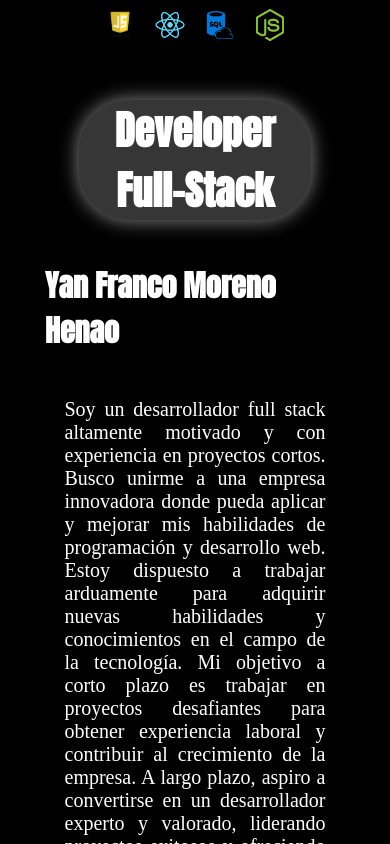
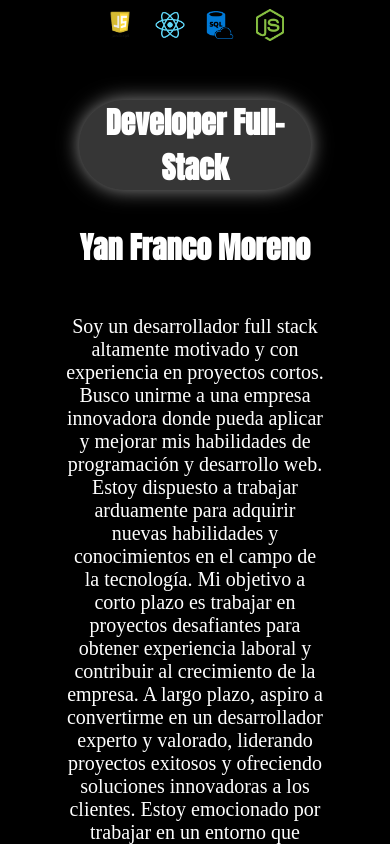
Before and after one commit to YanMFranco/PortafolioF, a React (Vite) app: page / in a window 390 px wide. Shown: the top 844 px of the page. Built offline with nearby package versions, Linux system fonts and the light colour scheme.

Commit message:
correcciones generales

```diff
--- a/src/components/Experiencias.jsx
+++ b/src/components/Experiencias.jsx
@@ -14,7 +14,7 @@ const Experiencias = () => {
             <div className="item2">
                 <h3>APLISALUD S.A</h3>
                 <p> Como Asistente de sistemas en APLISALUD, Colombia, tuve la oportunidad de trabajar en el area de sistema, donde mi funcion principal era dar el soporte tecnico y mantenimiento a los equipos de la empresa,
-                    aúnque esta experiencia no tuvo nada que ver con el desarrollo web, fue aqui donde inicio mi amor por la tecnologia y gracias al ambiente laboral encoentre un gusto particular por la programacion, de como funcionaba nuestros sistemas, de como se desarrolla una pagina web.
+                    aúnque esta experiencia no tuvo nada que ver con el desarrollo web, fue aqui donde inicio mi amor por la tecnologia y gracias al ambiente laboral encontre un gusto particular por la programacion, de como funcionaba nuestros sistemas, de como se desarrolla una pagina web.
                 </p>
             </div>
             <div className="item3">
--- a/src/components/Inicio.jsx
+++ b/src/components/Inicio.jsx
@@ -6,13 +6,11 @@ const Inicio = () => {
         <div id="inicio" className="container-Inicio">
             <div className="item1">
                 <h2>Developer Full-Stack</h2>
-                <h1>Yan Franco Moreno Henao</h1>
+                <h1>Yan Franco Moreno</h1>
                 <p>
                     Soy un desarrollador full stack altamente motivado y con experiencia en proyectos cortos.
-                    Busco unirme a una empresa innovadora donde pueda aplicar y mejorar mis habilidades de programación y desarrollo web.
-                    Estoy dispuesto a trabajar arduamente para adquirir nuevas habilidades y conocimientos en el campo de la tecnología.
-                    Mi objetivo a corto plazo es trabajar en proyectos desafiantes para obtener experiencia laboral y contribuir al crecimiento de la empresa.
-                    A largo plazo, aspiro a convertirse en un desarrollador experto y valorado, liderando proyectos exitosos y ofreciendo soluciones innovadoras a los clientes.
+                    Busco unirme a una empresa innovadora donde pueda aplicar y mejorar mis habilidades de programación y desarrollo web. Estoy dispuesto a trabajar arduamente para adquirir nuevas habilidades y conocimientos en el campo de la tecnología. Mi objetivo a corto plazo es trabajar en proyectos desafiantes para obtener experiencia laboral y contribuir al crecimiento de la empresa.
+                    A largo plazo, aspiro a convertirme en un desarrollador experto y valorado, liderando proyectos exitosos y ofreciendo soluciones innovadoras a los clientes.
                     Estoy emocionado por trabajar en un entorno que valore la innovación y el trabajo en equipo y estoy dispuesto a contribuir con una actitud positiva y pasión por la tecnología.
                 </p>
             </div>
--- a/src/components/css/Copi.css
+++ b/src/components/css/Copi.css
@@ -9,4 +9,5 @@
 .Container-Copi p{
     color: white;
     font-size: 13px;
+    text-align: center;
 }
--- a/src/components/css/Inicio.css
+++ b/src/components/css/Inicio.css
@@ -44,6 +44,7 @@
     padding: 10px;
     margin: 0;
     font-size: 2.3vw;
+    text-align: center;
 }
 
 .container-Inicio p {
@@ -101,12 +102,12 @@
         margin: 0;
         color: rgb(255, 255, 255);
         font-size: 20px;
-        text-align:justify
+        text-align:center;
     }
 
     .container-Inicio h2{
         margin-top: 100px;
-        font-size: 40px;
+        font-size: 30px;
 
     }
     .container-Inicio .item2{
```
